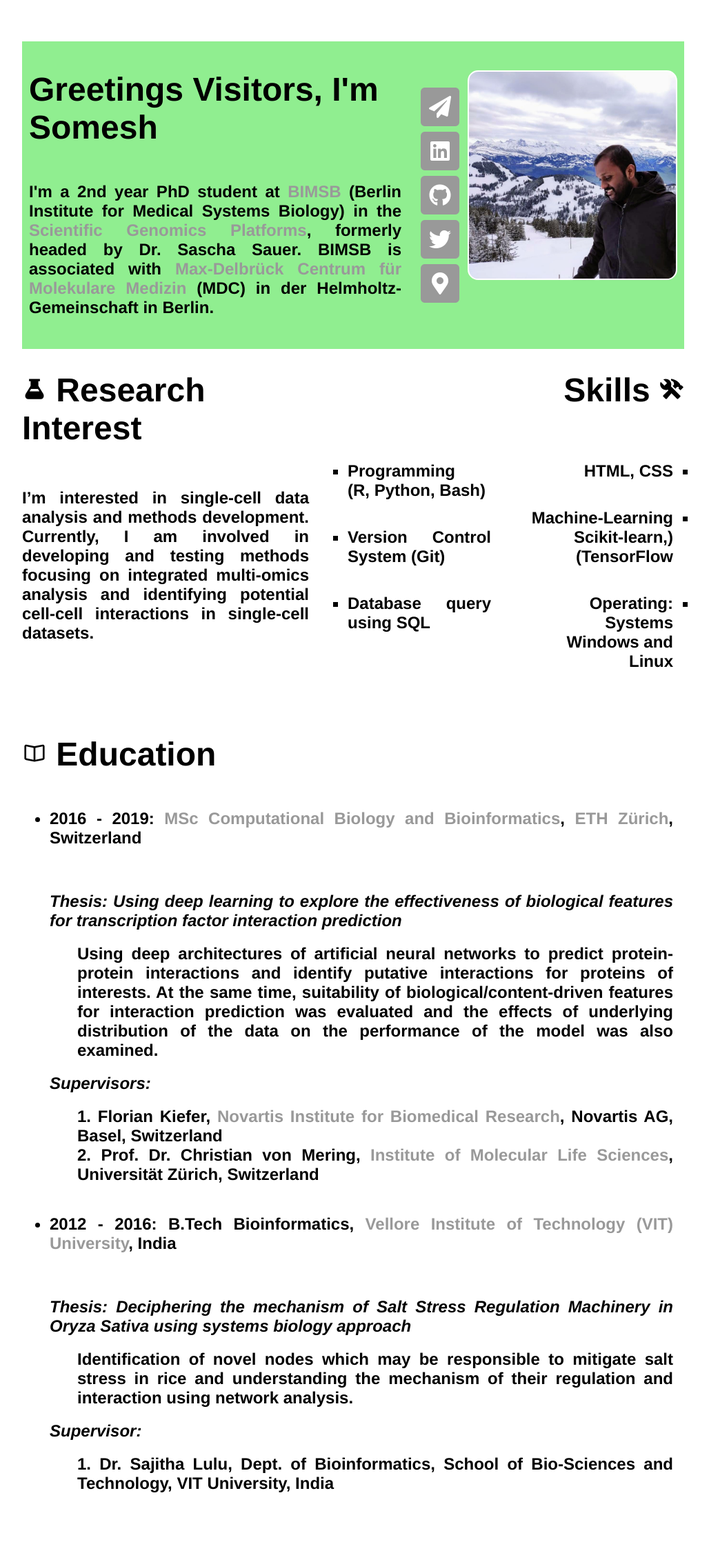
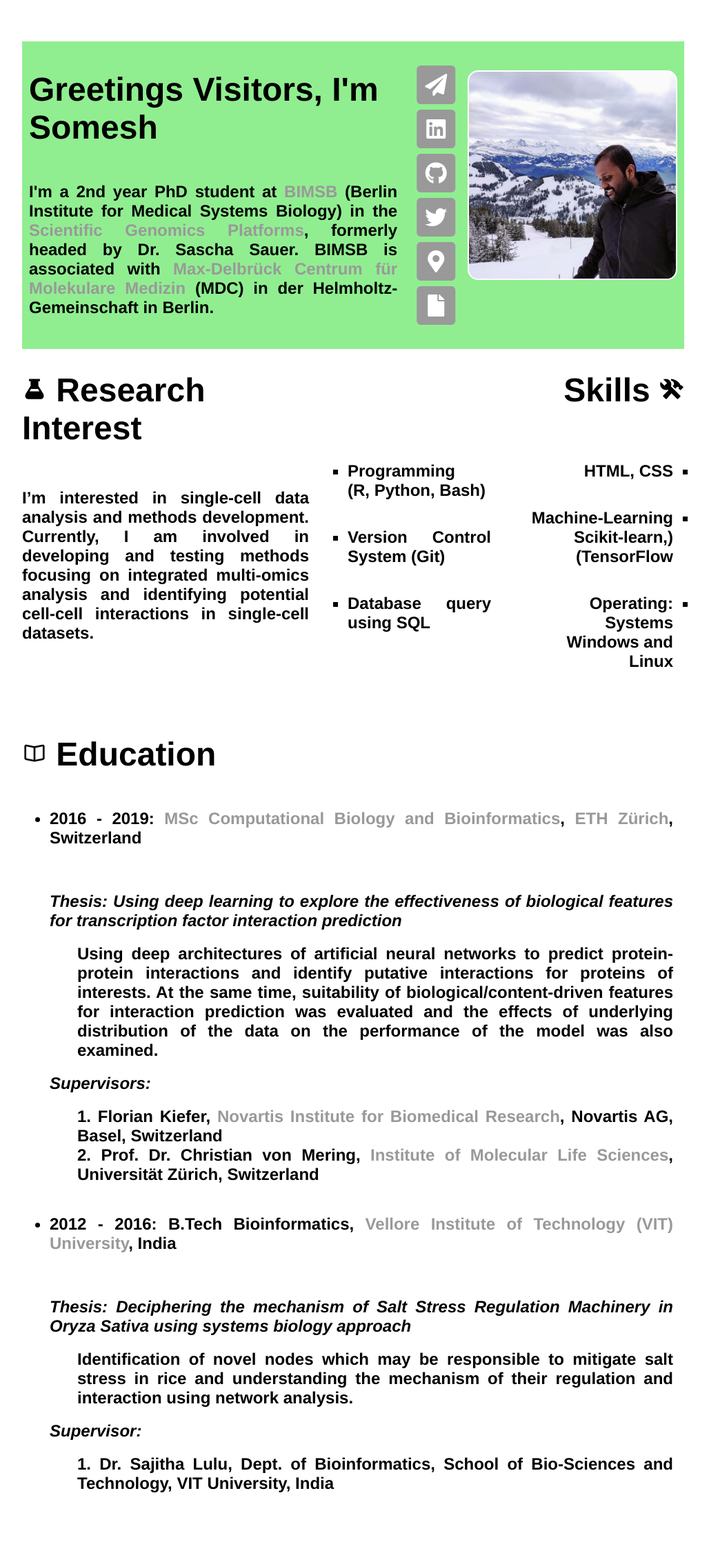
Before and after one commit to saisomesh2594/saisomesh2594.github.io, a Jekyll site: the page built from index.html, in a window 1280 px wide. Shown: the whole page at 69% size, without its empty margins (128-1156 px from the left). Built offline with Jekyll 4.4.1, drawn with Linux system fonts in a browser that asks for light colours.

Commit message:
Readd CV

```diff
--- a/index.html
+++ b/index.html
@@ -62,12 +62,12 @@
   					<i class="fas fa-map-marker-alt fa-stack-1x fa-inverse"></i>
 					</span>
 				</a>
-				<!--<a href="https://docs.google.com/gview?url=https://github.com/saisomesh2594/saisomesh2594.github.io/raw/master/cv/CV_SomeshSai.pdf&embedded=true" style="width:100%; height:100%;" frameborder="0"" title="Download CV">
+				<a href="https://docs.google.com/gview?url=https://github.com/saisomesh2594/saisomesh2594.github.io/raw/master/cv/CV_SomeshSai.pdf&embedded=true" style="width:100%; height:100%;" frameborder="0"" title="Download CV">
 					<span class="fa-stack fa-2x">
   					<i class="fas fa-square fa-stack-2x"></i>
   					<i class="fas fa-file fa-stack-1x fa-inverse"></i>
 					</span>
-				</a>-->
+				</a>
 		</div>
 
 		<!--</div>-->
```
